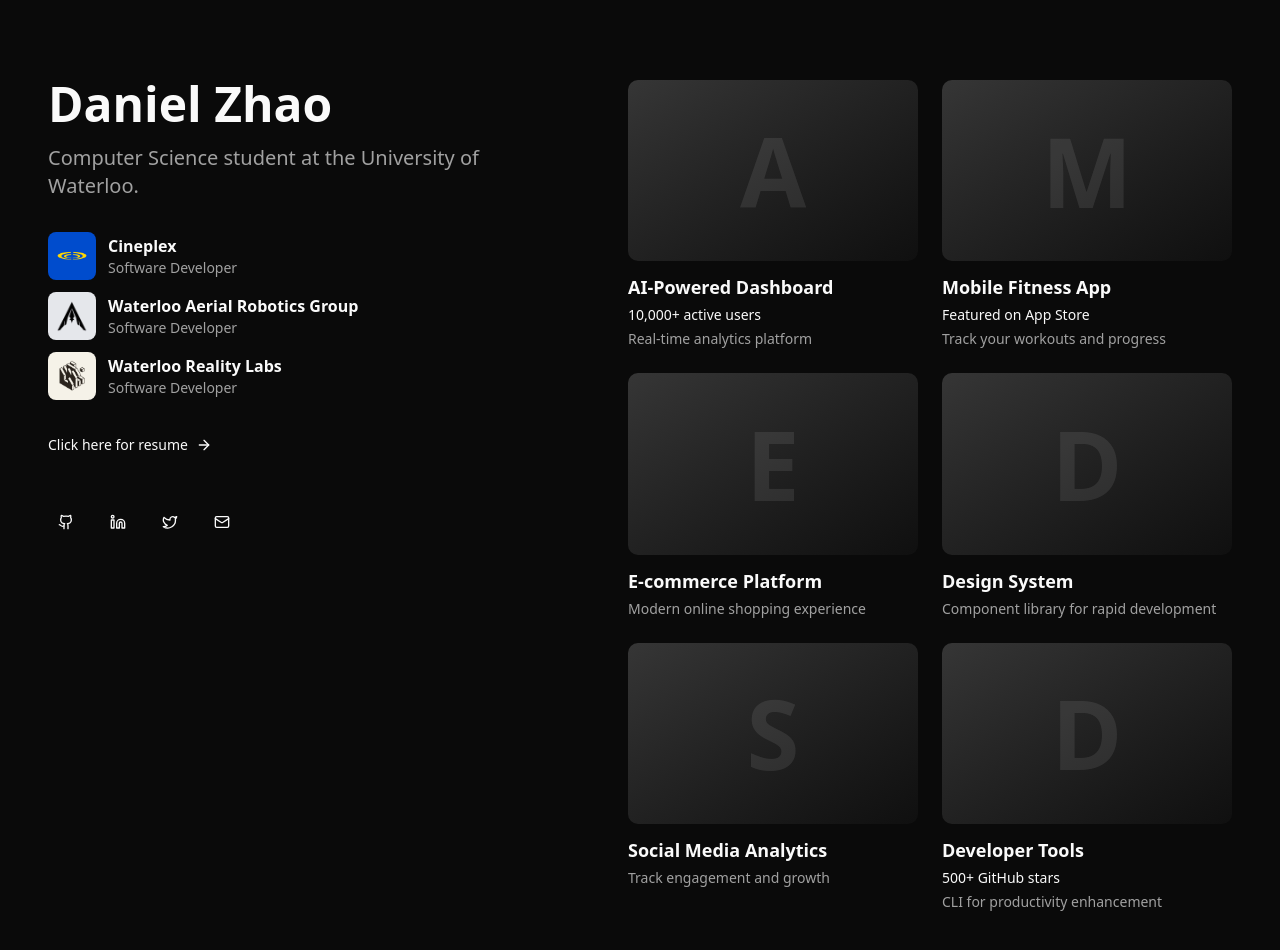
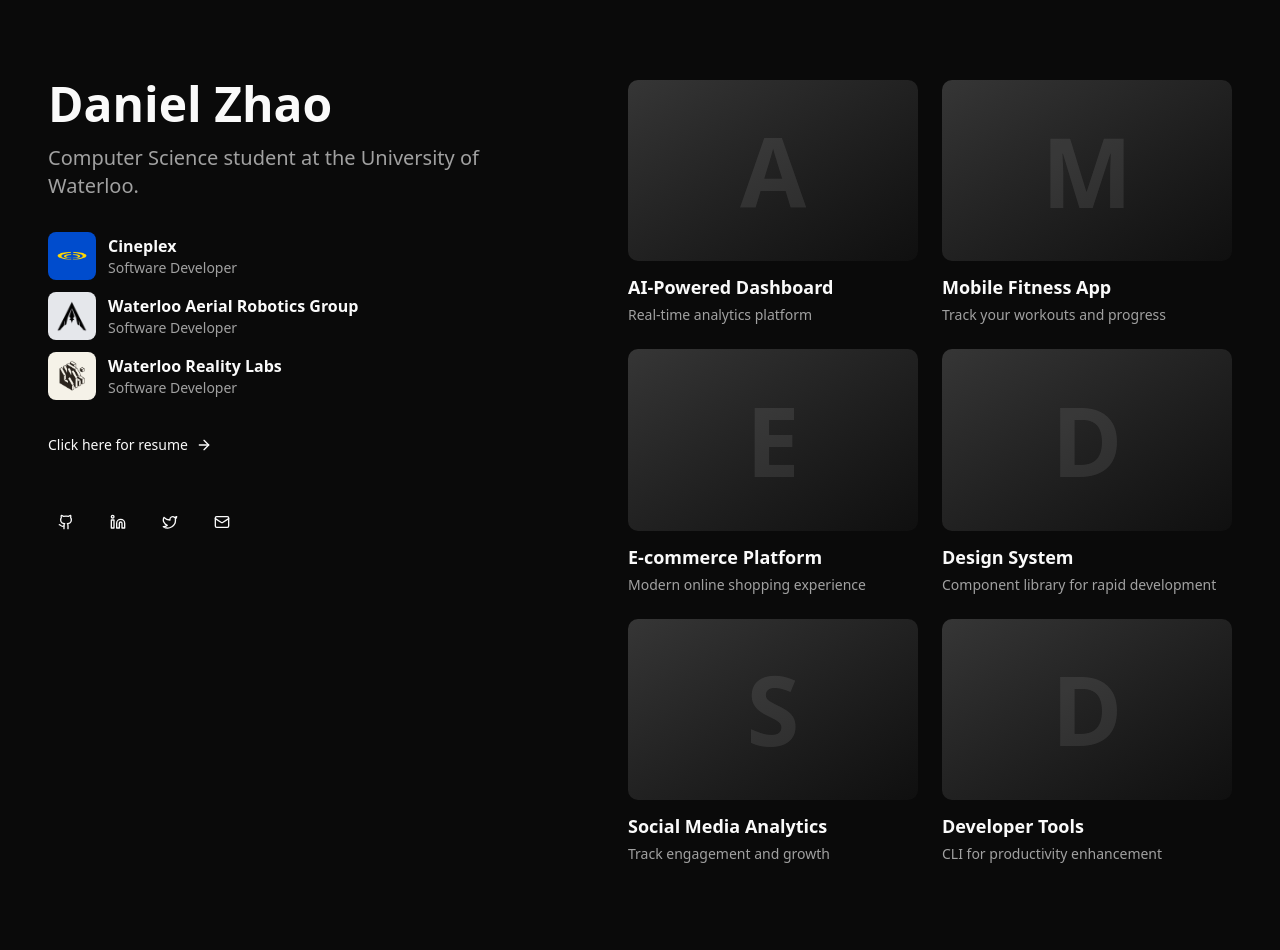
Before and after one commit to danielquzhao/personal-website-v2, a Next.js app: page / in a window 1280 px wide. Shown: the top 950 px of the page. Built offline with nearby package versions, Linux system fonts and the light colour scheme.

Commit message:
Remove metrics from projects cards

```diff
--- a/components/project-card.tsx
+++ b/components/project-card.tsx
@@ -25,11 +25,6 @@ export function ProjectCard({ project }: ProjectCardProps) {
           <h3 className="text-lg font-semibold group-hover:text-primary transition-colors">
             {project.title}
           </h3>
-          {project.metrics && (
-            <p className="text-sm font-medium">
-              {project.metrics}
-            </p>
-          )}
           <p className="text-sm text-muted-foreground">
             {project.description}
           </p>
```
